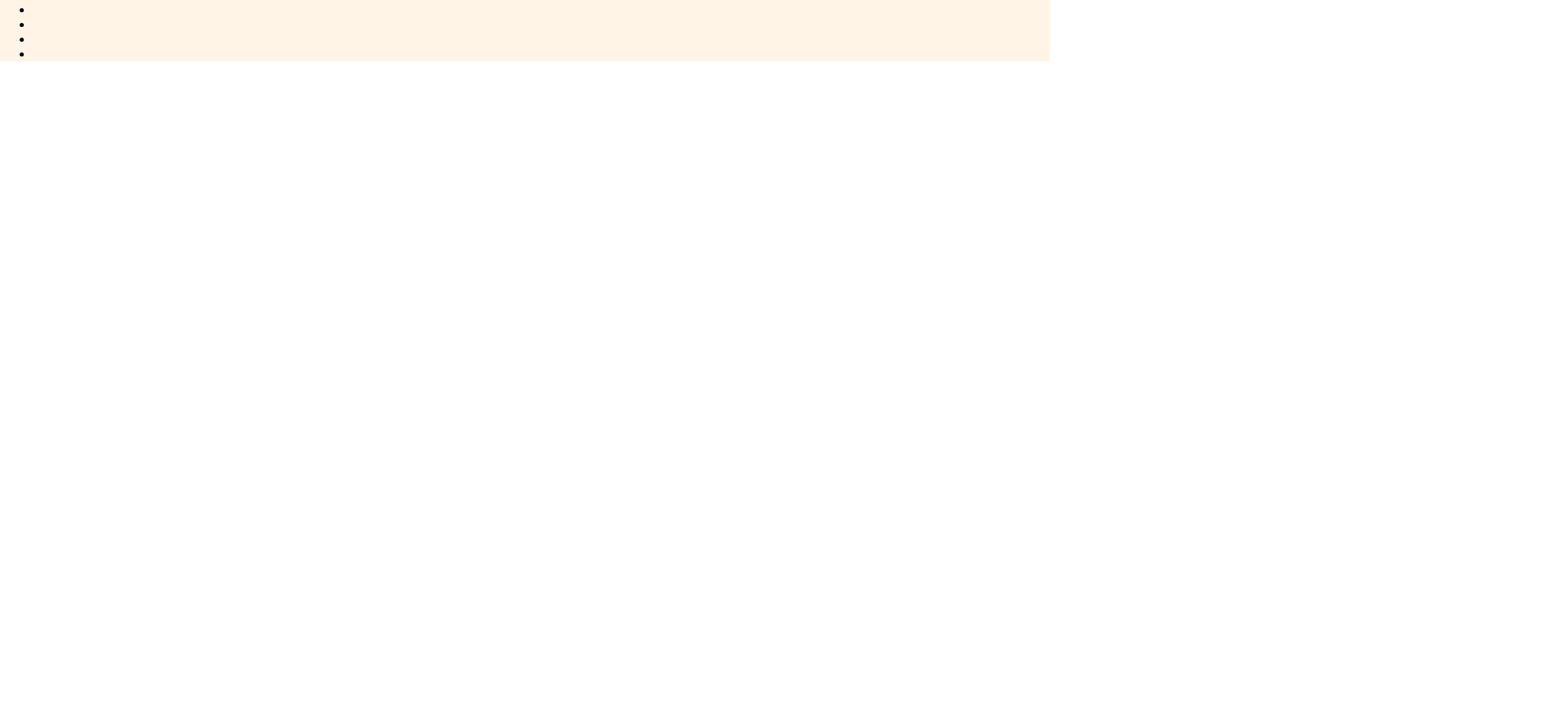
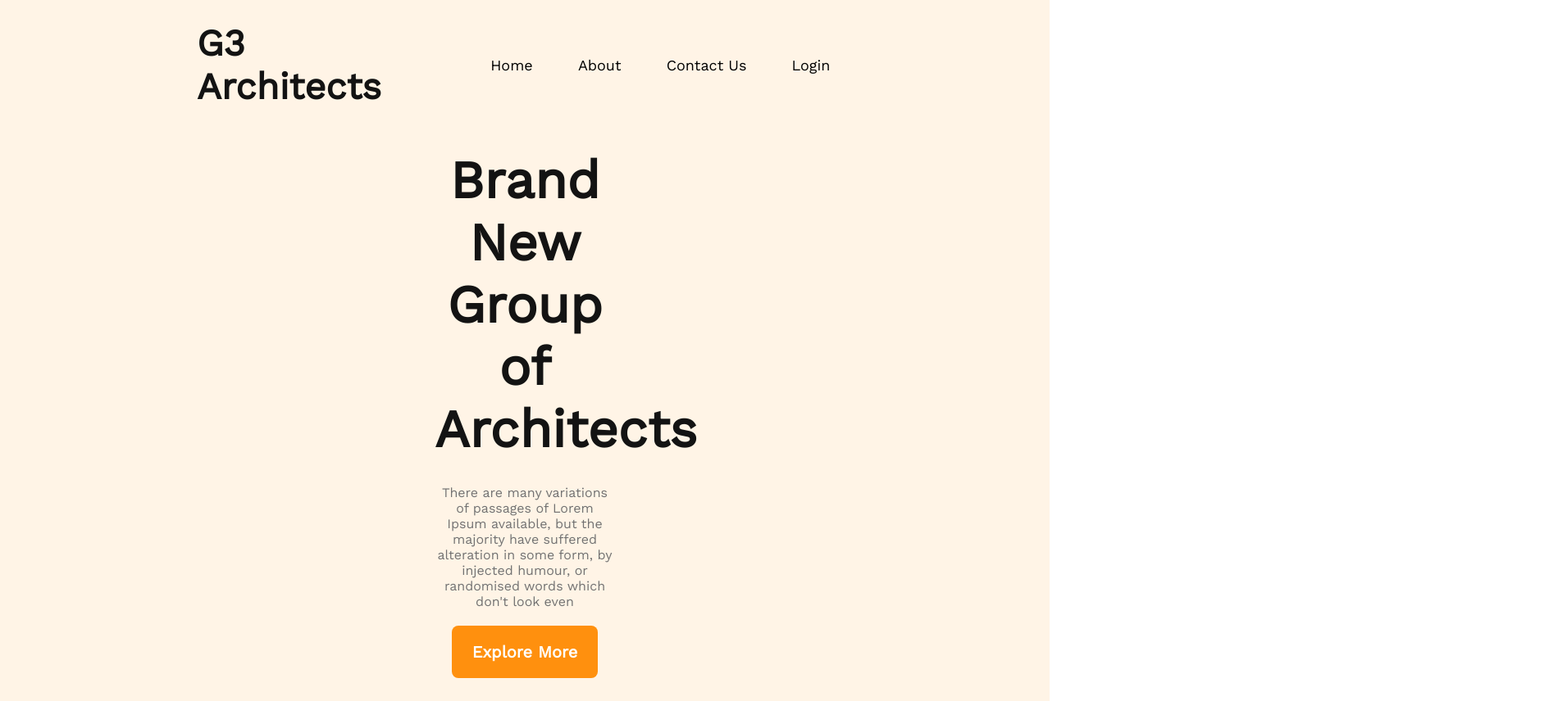
Before and after one commit to beingshameem/architecture-, a plain HTML site: page index.html in a window 1280 px wide. Shown: the part 24-880 px from the top of the page at 82% size, 1900 px wide, since content can reach past the window. Before the commit the page ends 800 px from the top, so only its background shows below. Drawn offline with nearby package versions, Linux system fonts and the light colour scheme.

Commit message:
added header section

```diff
--- a/Styles/style.css
+++ b/Styles/style.css
@@ -1,5 +1,6 @@
 *{
     margin: 0;
+    font-family: 'Work Sans', sans-serif;
 }
 
 /* Header Section Syles */
@@ -7,3 +8,70 @@
 header{
     background: rgba(255, 144, 14, 0.1);
 }
+
+.btn-primary{
+    background: #FF900E;
+    border-radius: 8px;
+    padding: 20px 25px;
+    color: #FFFFFF;
+    font-size: 20px;
+    font-weight: 600;
+    border: 0px;
+}
+
+/* Nav bar Design  */
+
+nav{
+    display: flex;
+    justify-content:space-between;
+    align-items: center;
+    padding: 50px 240px;
+}
+
+.nav-title{
+    color: #131313;
+    font-size: 45px;
+    font-weight: 700;
+
+}
+
+nav ul{
+    width: 480px;
+    display: flex;
+    justify-content: space-around;
+}
+
+nav li{
+    list-style: none;
+    font-size: 18px;
+    font-weight: 500;
+}
+
+/* Banner Section Styles  */
+
+.banner{
+    padding: 0px 530px;
+    text-align: center;
+}
+
+.banner-title{
+    color: #131313;
+    font-weight: 700;
+    font-size: 64px;
+    padding-bottom: 30px;
+}
+
+.banner-subtitle{
+    color: #727272;
+    font-weight: 400;
+    font-size: 16px;
+}
+
+.btn-container{
+    text-align: center;
+    padding-top: 20px;
+}
+
+.banner-image{
+    padding: 50px 230px;
+}
--- a/index.html
+++ b/index.html
@@ -4,6 +4,8 @@
     <meta charset="UTF-8">
     <meta http-equiv="X-UA-Compatible" content="IE=edge">
     <meta name="viewport" content="width=device-width, initial-scale=1.0">
+
+    <link rel="preconnect" href="https://fonts.googleapis.com"> <link rel="preconnect" href="https://fonts.gstatic.com" crossorigin><link href="https://fonts.googleapis.com/css2?family=Open+Sans:wght@300;400&family=Work+Sans&display=swap" rel="stylesheet">
 
     <link rel="stylesheet" href="/Styles/style.css">
 
@@ -12,16 +14,30 @@
 <body>
     <header class="header">
         <nav>
-            <div class="nav-title">
-                <h2>G3 Architects</h2>
-            </div>
+            <h2 class="nav-title">G3 Architects</h2>
             <ul>
-                <li></li>
-                <li></li>
-                <li></li>
-                <li></li>
+                <li>Home</li>
+                <li>About</li>
+                <li>Contact Us</li>
+                <li>Login</li>
             </ul>
         </nav>
+        <div>
+            <div class="banner">
+                <h1 class="banner-title">
+                    Brand New <br> Group of Architects
+                </h1>
+                <p class="banner-subtitle">
+                    There are many variations of passages of Lorem Ipsum available, but the majority have suffered alteration in some form, by injected humour, or randomised words which don't look even
+                </p>
+            </div>
+            <div class="btn-container">
+                <button class="btn-primary">Explore More</button> <br>
+            </div>
+
+            <img class="banner-image" src="/images/banner.png" alt="Banner image">
+
+        </div>
     </header>
     <main>
 
```
Also changed, not shown: images/architect.png (added), images/banner.png (added), images/icons/customers.png (added), images/icons/email.png (added), images/icons/projects.png (added), images/icons/ribon.png (added), images/sponsors/amazon.png (added), images/sponsors/figma.png (added), images/sponsors/google.png (added), images/sponsors/spotify.png (added), images/sponsors/telerama.png (added), images/team1.png (added), images/team2.png (added), images/team3.png (added), 1 more files.
